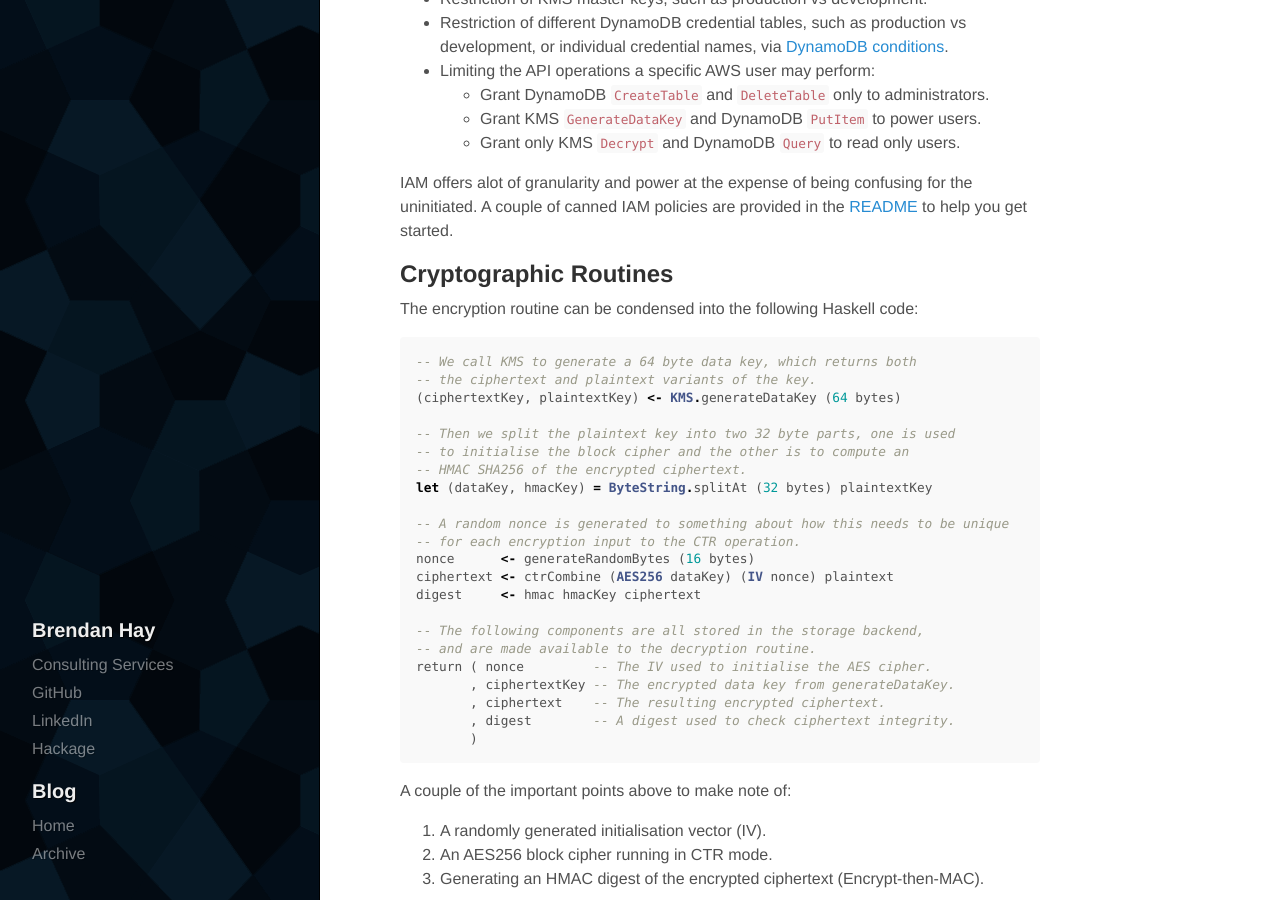
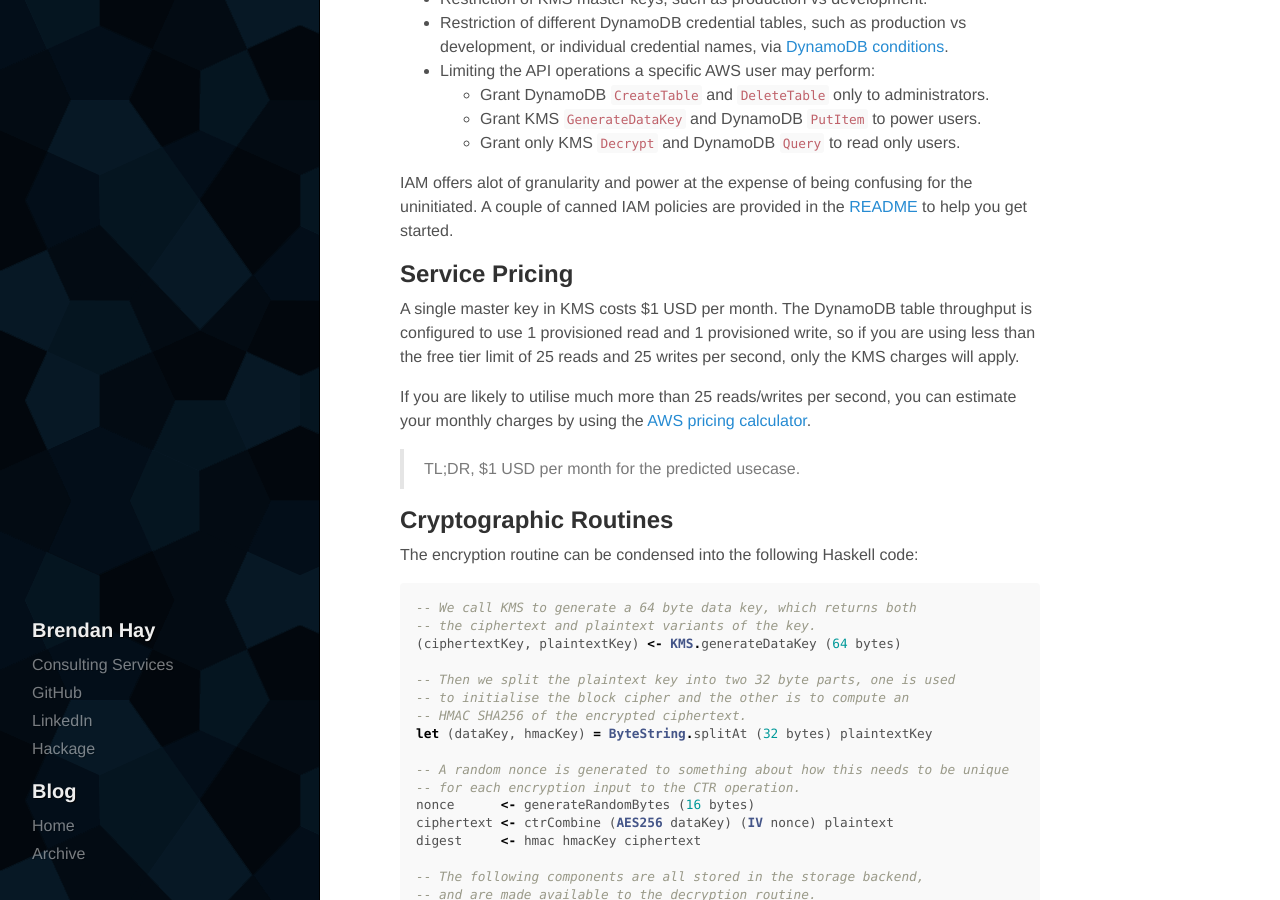
Before and after one commit to brendanhay/brendanhay.github.io, a Jekyll site: the page built from _posts/2016-08-09-credentials.md, in a window 1280 px wide and 900 px high, scrolled down 3674 px. Built offline with Jekyll 4.4.1, drawn with Linux system fonts in a browser that asks for light colours; some of the changed text lies outside the part shown.

Commit message:
Ordering

```diff
--- a/_posts/2016-08-09-credentials.md
+++ b/_posts/2016-08-09-credentials.md
@@ -192,6 +192,19 @@ for the uninitiated. A couple of canned IAM policies are provided in the
 [README](https://github.com/brendanhay/credentials#iam-policies) to help you get started.
 
 
+## Service Pricing
+
+A single master key in KMS costs $1 USD per month. The DynamoDB table throughput
+is configured to use 1 provisioned read and 1 provisioned write, so if you are using
+less than the free tier limit of 25 reads and 25 writes per second, only the KMS
+charges will apply.
+
+If you are likely to utilise much more than 25 reads/writes per second, you
+can estimate your monthly charges by using the [AWS pricing calculator](http://calculator.s3.amazonaws.com/index.html#s=DYNAMODB).
+
+> TL;DR, $1 USD per month for the predicted usecase.
+
+
 ## Cryptographic Routines
 
 The encryption routine can be condensed into the following Haskell code:
@@ -345,7 +358,7 @@ import Data.ByteString (ByteString)
 import Network.AWS
 import Network.Wai              (Application)
 import Network.Wai.Handler.Warp (run)
-
+p
 import System.IO (stdout)
 
 main :: IO
```
Also changed, not shown: other parts of _posts/2016-08-09-credentials.md (+0 -12 lines).
